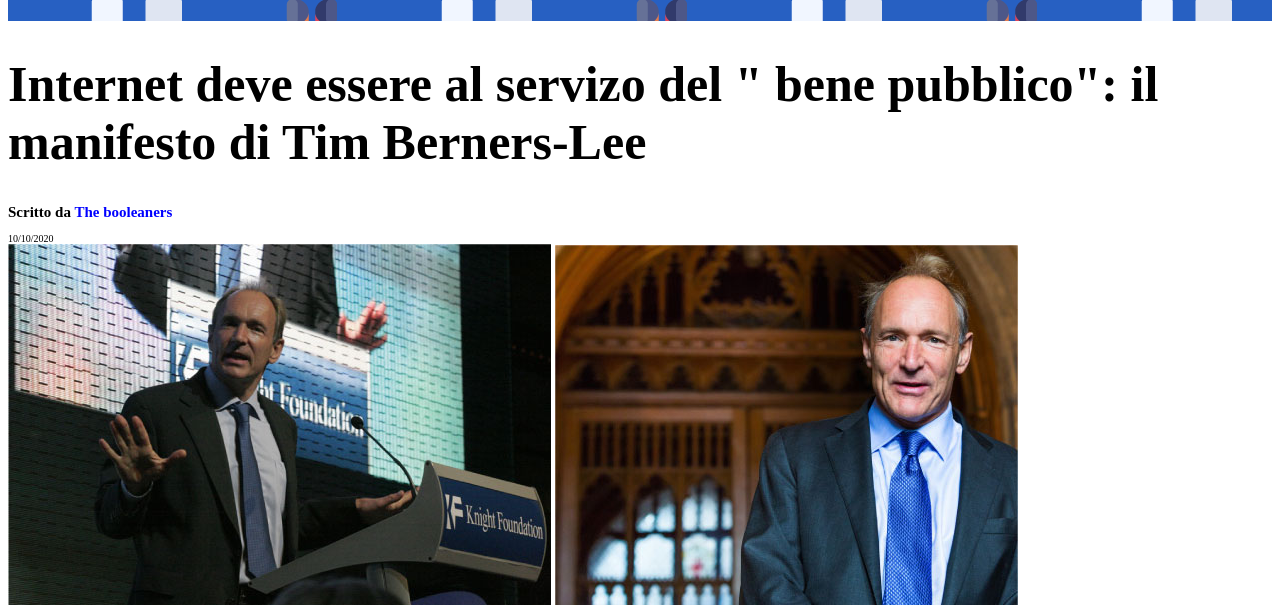
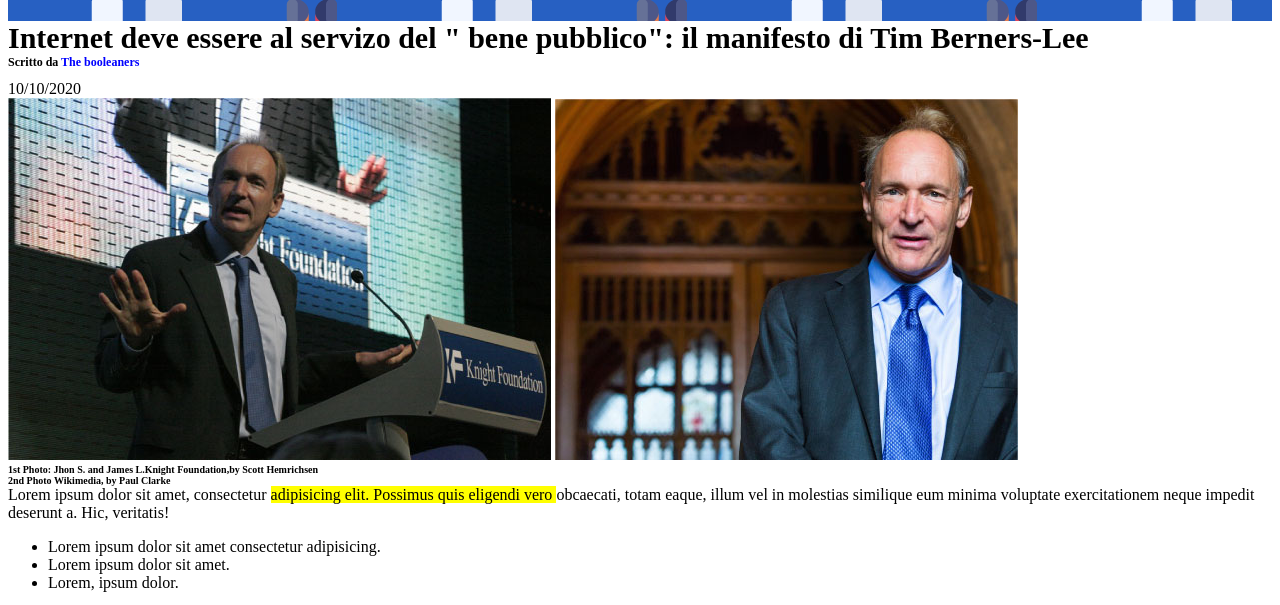
Before and after one commit to MicheleBenaco/html-css-booleaner, a plain HTML site: page index.html in a window 1280 px wide. Shown: the part 137-742 px from the top of the page. Drawn offline with Linux system fonts and the light colour scheme.

Commit message:
aggiustamenti

```diff
--- a/css/style.css
+++ b/css/style.css
@@ -11,15 +11,25 @@
     margin-top: 90px;
 }
 .titolo{
-   font-size: 25px;
+   font-size: 30px;
    margin: 0px;
    padding: 0px;
 }
 .sotto-titolo{
     font-size: 10px;
+    margin: 0px;
+   padding: 0px;
+}
+.autore1{
+    font-size: 12px;
+    margin-top: 0px;
+   padding: 0px;
 }
 #autore{
     color: blue;
+    font-size: 12px;
+    margin: 0px;
+
 }
 #giallo{
     background-color: yellow;
@@ -38,6 +48,7 @@
     text-align: left;
 
 
+
 }
 
 .cont2{
@@ -45,6 +56,7 @@
     display: inline-block;
     width: 33%;
     height: 20%;
+
 }
 
 .img-footer{
--- a/index.html
+++ b/index.html
@@ -16,19 +16,14 @@
 
     </header>
     <!-- titolo -->
-    <div class="titolo">
-        <h1>
+        <h1 class="titolo">
             Internet deve essere al servizo del " bene pubblico": il
             manifesto di Tim Berners-Lee
         </h1>
-    </div>
-
-    <div class="sotto-titolo">
-        <h2>
+        <h2 class="autore1">
             Scritto da <span id="autore"> The booleaners</span>
         </h2>
         <span> 10/10/2020</span>
-    </div>
     <!-- parte centrale -->
     <main>
         <div class="immagini-centrali">
```
